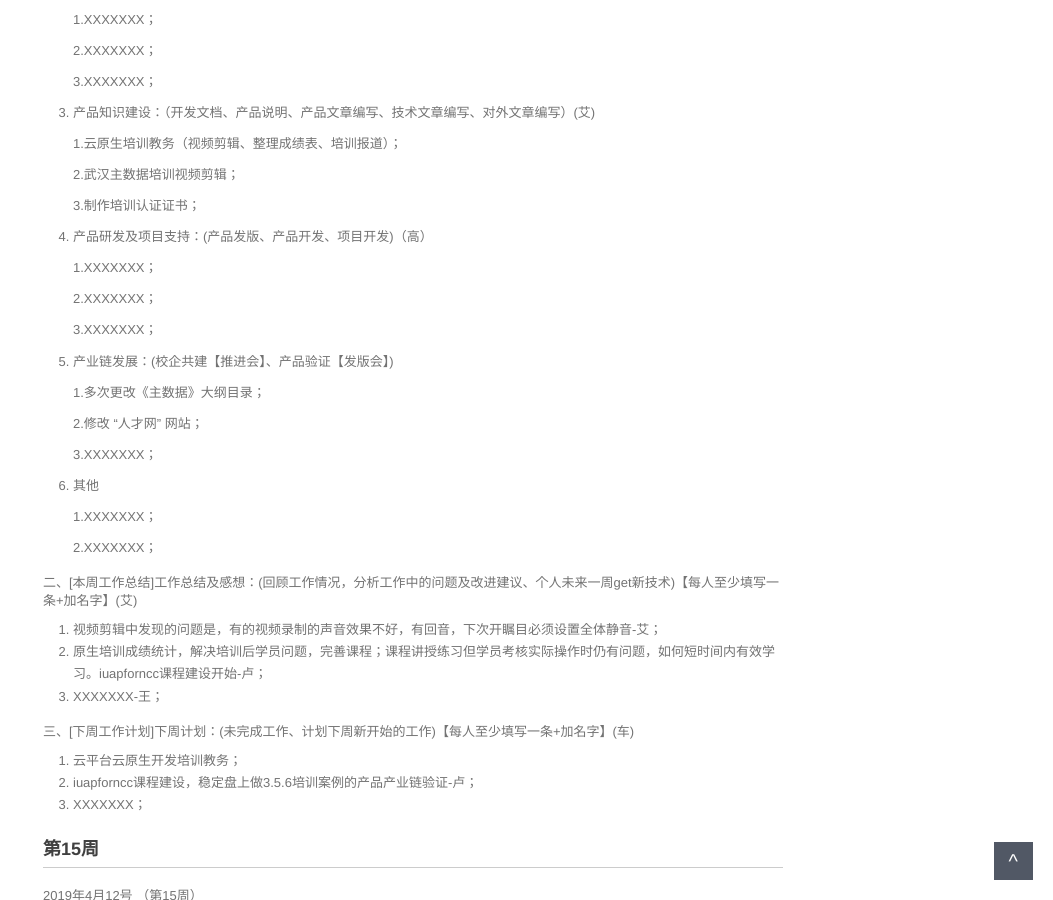
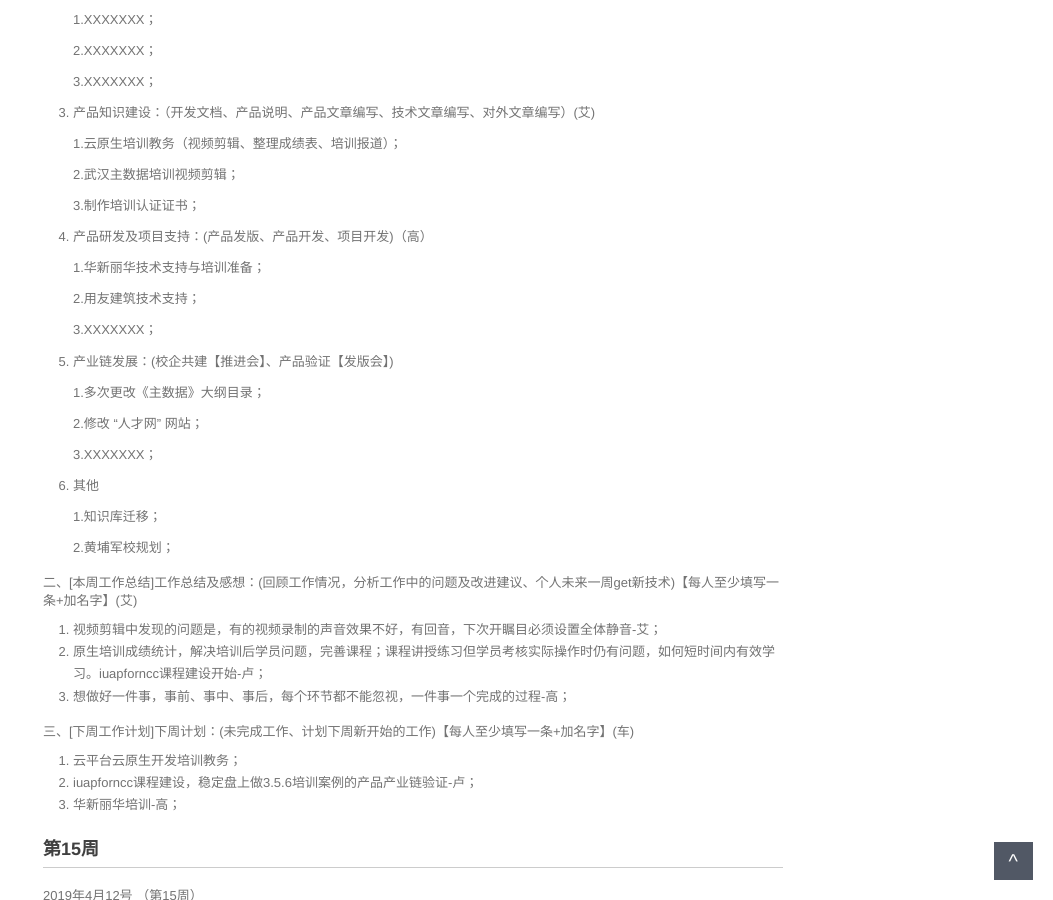
Before and after one commit to walllFlower/blog, a Jekyll site: the page built from _posts/2018-07-17-day_report_cxz.md, in a window 1280 px wide and 900 px high, scrolled down 683 px. Shown: the whole window, without its empty margins (227-1280 px from the left). Built offline with Jekyll 4.4.1, drawn with Linux system fonts in a browser that asks for light colours; comment, search, counter and statistics services are not loaded.

Commit message:
Update 2018-07-17-day_report_cxz.md

```diff
--- a/_posts/2018-07-17-day_report_cxz.md
+++ b/_posts/2018-07-17-day_report_cxz.md
@@ -48,9 +48,9 @@ categories: 技术运营工作周报
 
 4. 产品研发及项目支持：(产品发版、产品开发、项目开发)（高）
 
-    1.XXXXXXX；
-
-    2.XXXXXXX；
+    1.华新丽华技术支持与培训准备；
+
+    2.用友建筑技术支持；
 
     3.XXXXXXX；
 
@@ -64,21 +64,21 @@ categories: 技术运营工作周报
 
 6. 其他
 
-    1.XXXXXXX；
-
-    2.XXXXXXX；
+    1.知识库迁移；
+
+    2.黄埔军校规划；
 
 二、[本周工作总结]工作总结及感想：(回顾工作情况，分析工作中的问题及改进建议、个人未来一周get新技术)【每人至少填写一条+加名字】(艾)
 
 1. 视频剪辑中发现的问题是，有的视频录制的声音效果不好，有回音，下次开瞩目必须设置全体静音-艾；
 2. 原生培训成绩统计，解决培训后学员问题，完善课程；课程讲授练习但学员考核实际操作时仍有问题，如何短时间内有效学习。iuapforncc课程建设开始-卢；
-3. XXXXXXX-王；
+3. 想做好一件事，事前、事中、事后，每个环节都不能忽视，一件事一个完成的过程-高；
 
 三、[下周工作计划]下周计划：(未完成工作、计划下周新开始的工作)【每人至少填写一条+加名字】(车)
 
 1. 云平台云原生开发培训教务；
 2. iuapforncc课程建设，稳定盘上做3.5.6培训案例的产品产业链验证-卢；
-3. XXXXXXX；
+3. 华新丽华培训-高；
 
 
 
```
